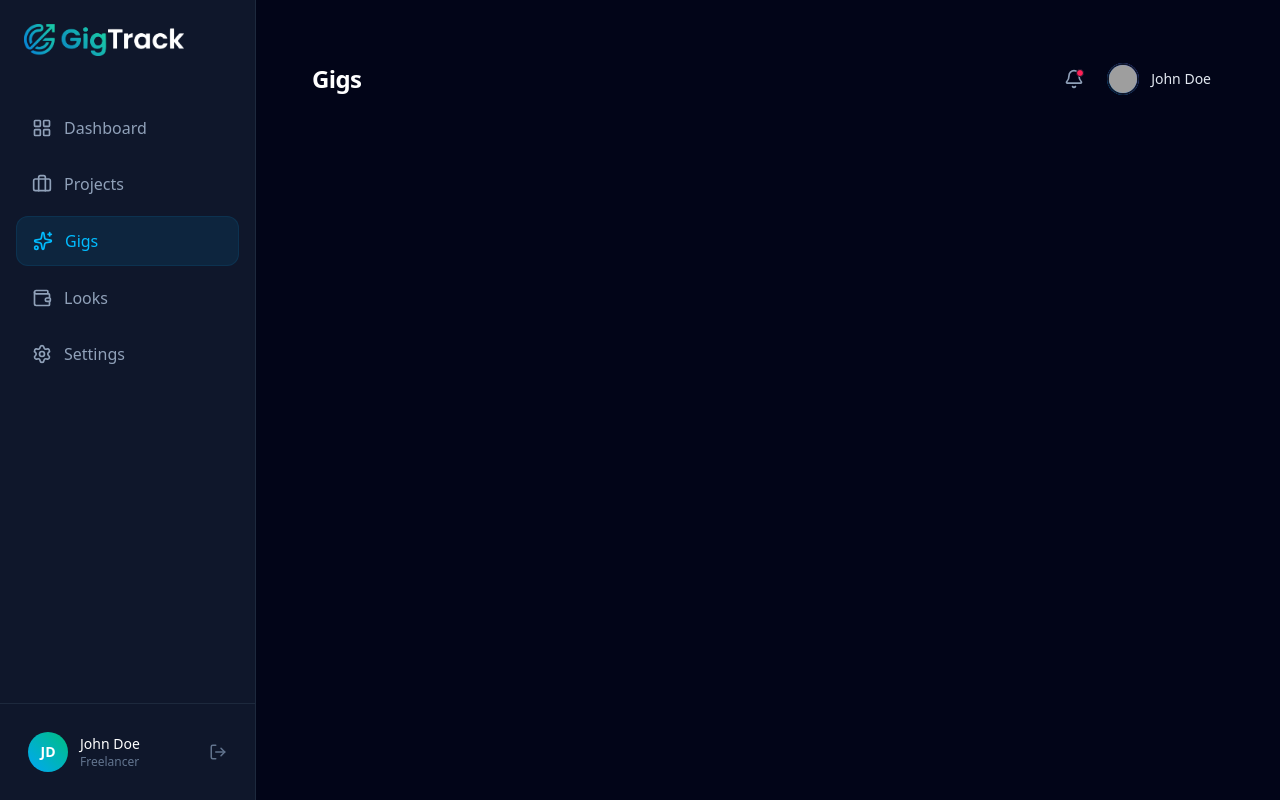
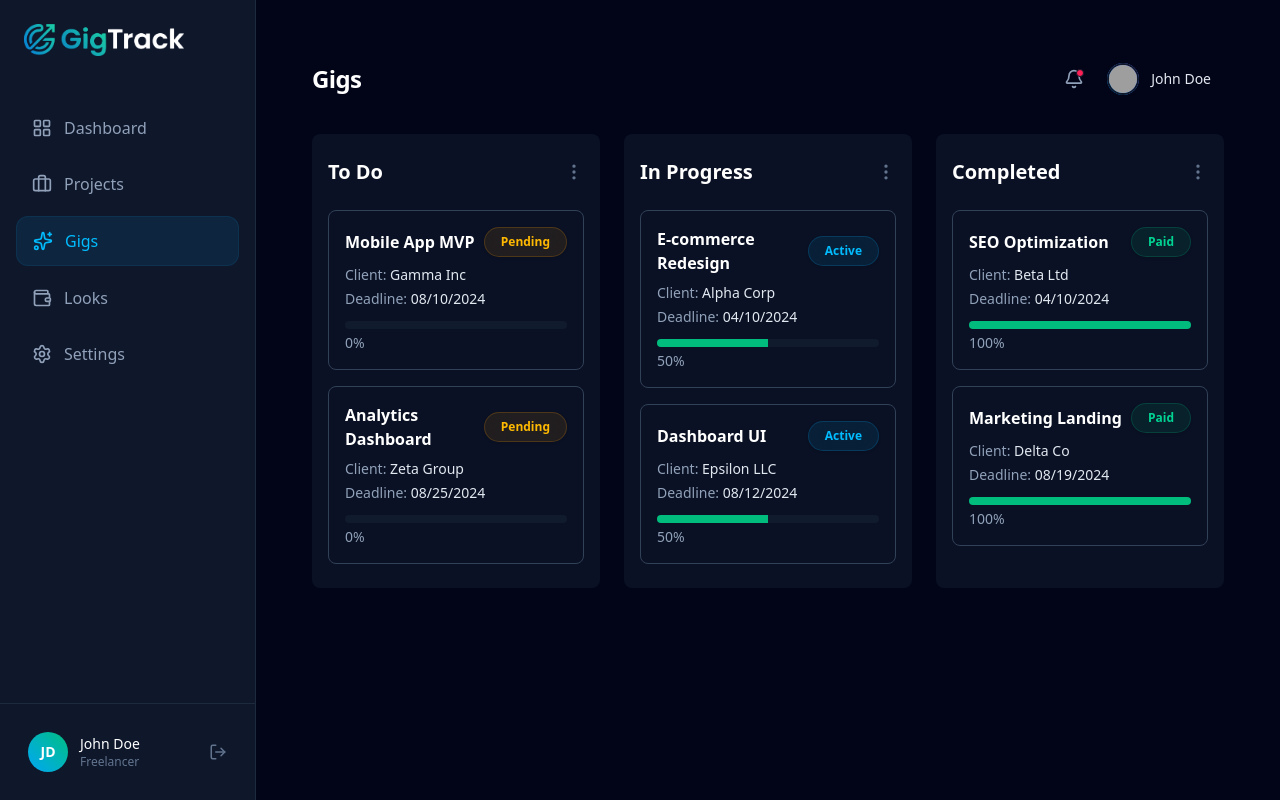
Before and after one commit to chriskay0x/GigTrack, a React (Vite) app: page /gigs in a window 1280 px wide. Built offline with nearby package versions, Linux system fonts and the light colour scheme; grey boxes are pictures that could not be loaded.

Commit message:
Made progress on the gig page

```diff
--- /dev/null
+++ b/src/Components/Context/ColumnContext.jsx
@@ -0,0 +1,5 @@
+import { createContext } from "react";
+
+const ColumnContext = createContext();
+
+export default ColumnContext;
--- /dev/null
+++ b/src/Components/Context/GigsContext.jsx
@@ -0,0 +1,5 @@
+import { createContext } from "react";
+
+const GigsContext = createContext();
+
+export default GigsContext;
--- /dev/null
+++ b/src/Components/Features/GigsCols/GigColumn.jsx
@@ -0,0 +1,25 @@
+import { useContext } from "react";
+import GigCard from "../../UI/GigCard";
+import { MoreVertical } from "lucide-react";
+import ColumnContext from "../../Context/ColumnContext";
+
+
+function GigColumn () {
+
+    const { column } = useContext(ColumnContext);
+
+    return (
+        <div className="w-full md:w-1/3 px-2 flex flex-col gap-6 bg-slate-700/20 px-4 rounded-lg py-6">
+            <div className="flex justify-between items-center">
+                <h2 className="text-xl font-bold text-white">{column.title}</h2>
+                <button className="text-slate-500 hover:text-white transition-colors cursor-pointer ">
+                    <MoreVertical size={20} />
+                </button>
+            </div>
+
+            <GigCard />
+        </div>
+    )
+}
+
+export default GigColumn;
--- a/src/Components/UI/GigCard.jsx
+++ b/src/Components/UI/GigCard.jsx
@@ -1,7 +1,56 @@
+import { useContext } from "react";
+import GigsContext from "../Context/GigsContext";
+import ColumnContext from "../Context/ColumnContext";
+import StatusBadge from "../Features/StatusBadge";
+import ProgressBar from "./ProgressBar";
 
+function GigCard () {
 
-function GigCard() {
+    const { gigs } = useContext(GigsContext);
 
+    const { column } = useContext(ColumnContext);
+
+    if (!gigs) return <div>Loading...</div>;
+
+    const filteredGigs = gigs.filter((gig) => (
+        column.statuses.includes(gig.status)
+    ));
+
+    const getProgress = (status) => {
+        const progressMap = {
+            "Pending": 0,
+            "Blocked": 25,
+            "Active": 50,
+            "Review": 75,
+            "Paid": 100,
+            "Done": 100
+        };
+        return progressMap[status] || 0;
+    };
+
+    return (
+        <div className="space-y-4">
+            {filteredGigs.map((gig) => (
+                <div key={gig.id} className="p-4 border border-slate-700 rounded-lg bg-slate-900/5">
+                    <div className="flex justify-between items-center mb-2">
+                        <h3 className="font-semibold text-white">{gig.name}</h3>
+                        <StatusBadge status={gig.status} />
+                    </div>
+
+                    <div className="text-sm text-slate-400 mb-3 space-y-1">
+                        <p>Client: <span className="text-slate-200">{gig.client}</span></p>
+                        <p>Deadline: <span className="text-slate-200">{gig.deadline}</span></p>
+                    </div>
+
+                    <ProgressBar progress={getProgress(gig.status)} />
+                </div>
+            ))}
+
+            {filteredGigs.length === 0 && (
+                <p className="text-slate-500 text-center">No active gigs found.</p>
+            )}
+        </div>
+    )
 }
 
 export default GigCard;
--- /dev/null
+++ b/src/Components/UI/ProgressBar.jsx
@@ -0,0 +1,24 @@
+
+function ProgressBar({ progress = 0 }) {
+    const pct = Math.max(0, Math.min(100, Math.round(progress)));
+
+    return (
+        <div className="mt-3">
+            <div
+                className="w-full h-2 bg-slate-700/20 rounded overflow-hidden"
+                role="progressbar"
+                aria-valuemin="0"
+                aria-valuemax="100"
+                aria-valuenow={pct}
+            >
+                <div
+                    className="h-full bg-emerald-500 transition-all duration-300"
+                    style={{ width: `${pct}%` }}
+                />
+            </div>
+            <div className="text-sm text-slate-400 mt-1">{pct}%</div>
+        </div>
+    );
+}
+
+export default ProgressBar;
--- a/src/Pages/Gigs.jsx
+++ b/src/Pages/Gigs.jsx
@@ -1,10 +1,48 @@
+import { useState } from "react"
 import TopBar from "../Components/UI/TopBar"
+import GigColumn from "../Components/Features/GigsCols/GigColumn";
+import GigsContext from "../Components/Context/GigsContext";
+import ColumnContext from "../Components/Context/ColumnContext";
 
 function Gigs () {
+    const [gigs] = useState([
+        { id: 1, name: "E-commerce Redesign", client: "Alpha Corp", deadline: "04/10/2024", budget: "$12,450", status: "Active" },
+        { id: 2, name: "SEO Optimization", client: "Beta Ltd", deadline: "04/10/2024", budget: "$3,200", status: "Paid" },
+        { id: 3, name: "Mobile App MVP", client: "Gamma Inc", deadline: "08/10/2024", budget: "$3,000", status: "Pending" },
+        { id: 4, name: "Marketing Landing", client: "Delta Co", deadline: "08/19/2024", budget: "$3,000", status: "Paid" },
+        { id: 5, name: "Dashboard UI", client: "Epsilon LLC", deadline: "08/12/2024", budget: "$3,000", status: "Active" },
+        { id: 6, name: "Analytics Dashboard", client: "Zeta Group", deadline: "08/25/2024", budget: "$4,500", status: "Pending" },
+    ]);
+
+    const columns = [
+        {
+            title: "To Do",
+            statuses: "Pending",
+        },
+        {
+            title: "In Progress",
+            statuses: "Active",
+        },
+        {
+            title: "Completed",
+            statuses: "Paid",
+        }
+    ];
+
 
     return (
         <div className="p-6 max-w-6xl mx-auto">
             <TopBar title="Gigs" />
+
+            <GigsContext.Provider value={{ gigs }}>
+                <div className="flex flex-col md:flex-row gap-6">
+                    {columns.map((column, index) => (
+                        <ColumnContext.Provider value={{ column }} key={index}>
+                            <GigColumn />
+                        </ColumnContext.Provider>
+                    ))}
+                </div>
+            </GigsContext.Provider>
         </div>
     )
 }
--- a/src/Pages/ProjectList.jsx
+++ b/src/Pages/ProjectList.jsx
@@ -8,7 +8,7 @@ function ProjectList () {
     const [projects, setProjects] = useState([
         { id: 1, name: "E-commerce Redesign", client: "Alpha Corp", deadline: "04/10/2024", budget: "$12,450", status: "Active" },
         { id: 2, name: "SEO Optimization", client: "Beta Ltd", deadline: "04/10/2024", budget: "$3,200", status: "Paid" },
-        { id: 3, name: "Mobile App MVP", client: "Gamma Inc", deadline: "08/10/2024", budget: "$3,000", status: "Active" },
+        { id: 3, name: "Mobile App MVP", client: "Gamma Inc", deadline: "08/10/2024", budget: "$3,000", status: "Overdue" },
         { id: 4, name: "Marketing Landing", client: "Delta Co", deadline: "08/19/2024", budget: "$3,000", status: "Paid" },
         { id: 5, name: "Dashboard UI", client: "Epsilon LLC", deadline: "08/12/2024", budget: "$3,000", status: "Active" },
     ]);
```
Lines whose indentation alone changed are shown as unchanged.
